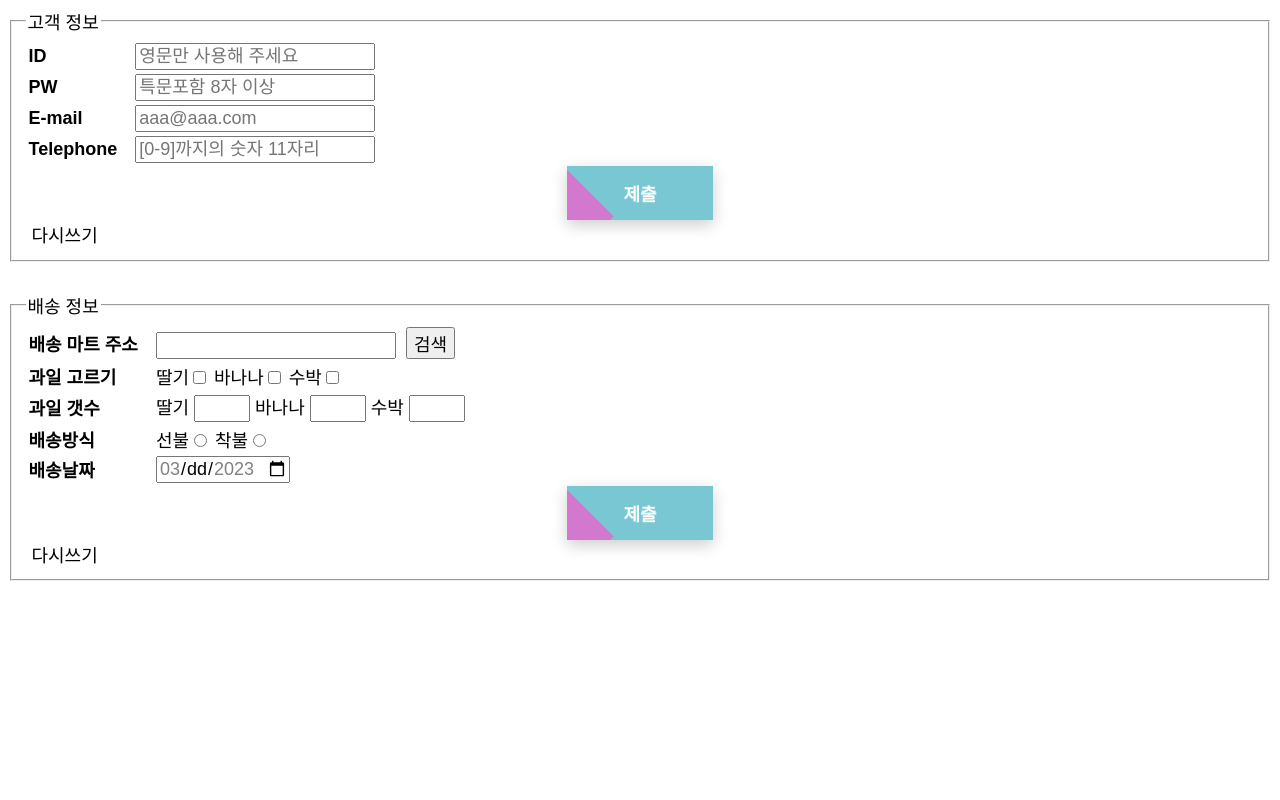
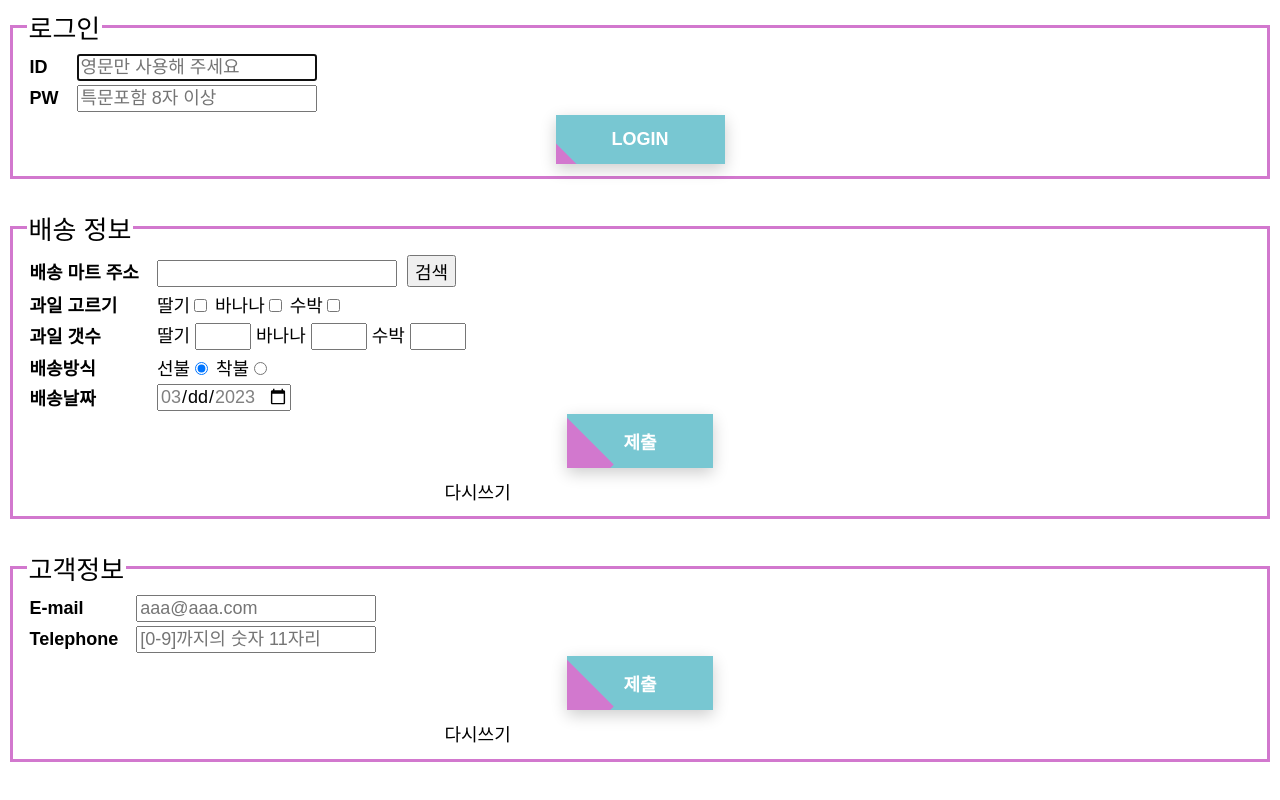
Before and after one commit to snoh6839/20230303, a plain HTML site: page foamTag/index.html in a window 1280 px wide. Drawn offline with Linux system fonts and the light colour scheme; a web font is replaced by a local one.

Commit message:
foam tag

```diff
--- a/foamTag/index.html
+++ b/foamTag/index.html
@@ -50,39 +50,28 @@
           -webkit-transform: translateX(-9%) translateY(-25%) rotate(45deg);
           transform: translateX(-9%) translateY(-25%) rotate(45deg);
         }
-        form:first-child {
+        form {
             margin-bottom: 30px;
         }
+        fieldset {border: 3px solid #d278ce;}
+        legend {font-size: 26px;}
     </style>
 </head>
 <body>
     <form>
         <fieldset>
-            <legend>고객 정보</legend>
+            <legend>로그인</legend>
             <table>
                 <tr>
                     <th align="left"><label for="id">ID</label></th>
-                    <td><input maxlength="5"  required placeholder="영문만 사용해 주세요" type="text" name="id" id="id"></td>
+                    <td><input autofocus maxlength="5"  required placeholder="영문만 사용해 주세요" type="text" name="id" id="id"></td>
                 </tr>
                 <tr>
                     <th align="left"><label for="pw">PW</label></th>
-                    <td><input maxlength="12"  required placeholder="특문포함 8자 이상" type="password" name="pw" id="pw"></td>
-                </tr>
-                <tr>
-                    <th align="left"><label for="email">E-mail</label></th>
-                    <td>
-                        <input type="email"  required placeholder="aaa@aaa.com" name="email" id="email">
-                    </td>
-                </tr>
-                <tr>
-                    <th align="left"><label for="tel">Telephone</label></th>
-                    <td>
-                        <input type="tel" pattern="[0-9]{11}" placeholder="[0-9]까지의 숫자 11자리" required name="tel" id="tel">
-                    </td>
+                    <td><input maxlength="12" minlength="8" required placeholder="특문포함 8자 이상" type="password" name="pw" id="pw"></td>
                 </tr>
             </table>
-            <button type="submit" class="btn"><span>제출</span></button>
-            <input style="border: none; background: transparent;" type="reset" value="다시쓰기">
+            <button type="submit" class="btn"><span>LOGIN</span></button>
         </fieldset>
     </form>
     <form>
@@ -115,7 +104,7 @@
                 <tr>
                     <th align="left">배송방식</th>
                     <td>
-                        <label for="sen">선불</label><input type="radio" name="deli" id="sen">
+                        <label for="sen">선불</label><input checked type="radio" name="deli" id="sen">
                         <label for="ar">착불</label><input type="radio" name="deli" id="ar">
                     </td>
                 </tr>
@@ -128,7 +117,30 @@
                 </tr>
             </table>
             <button type="submit" class="btn"><span>제출</span></button>
-            <input style="border: none; background: transparent;" type="reset" value="다시쓰기">
+            <input style="margin-left: 412px; padding-top: 10px; border: none; background: transparent;" type="reset" value="다시쓰기">
+        </fieldset>
+    </form>
+    <form>
+        <fieldset>
+            <legend>
+                고객정보
+            </legend>
+            <table>
+                <tr>
+                    <th align="left"><label for="email">E-mail</label></th>
+                    <td>
+                        <input type="email" required placeholder="aaa@aaa.com" name="email" id="email">
+                    </td>
+                </tr>
+                <tr>
+                    <th align="left"><label for="tel">Telephone</label></th>
+                    <td>
+                        <input type="tel" pattern="[0-9]{11}" placeholder="[0-9]까지의 숫자 11자리" required name="tel" id="tel">
+                    </td>
+                </tr>
+            </table>
+            <button type="submit" class="btn"><span>제출</span></button>
+            <input style="margin-left: 412px; padding-top: 10px; border: none; background: transparent;" type="reset" value="다시쓰기">
         </fieldset>
     </form>
 </body>
```
